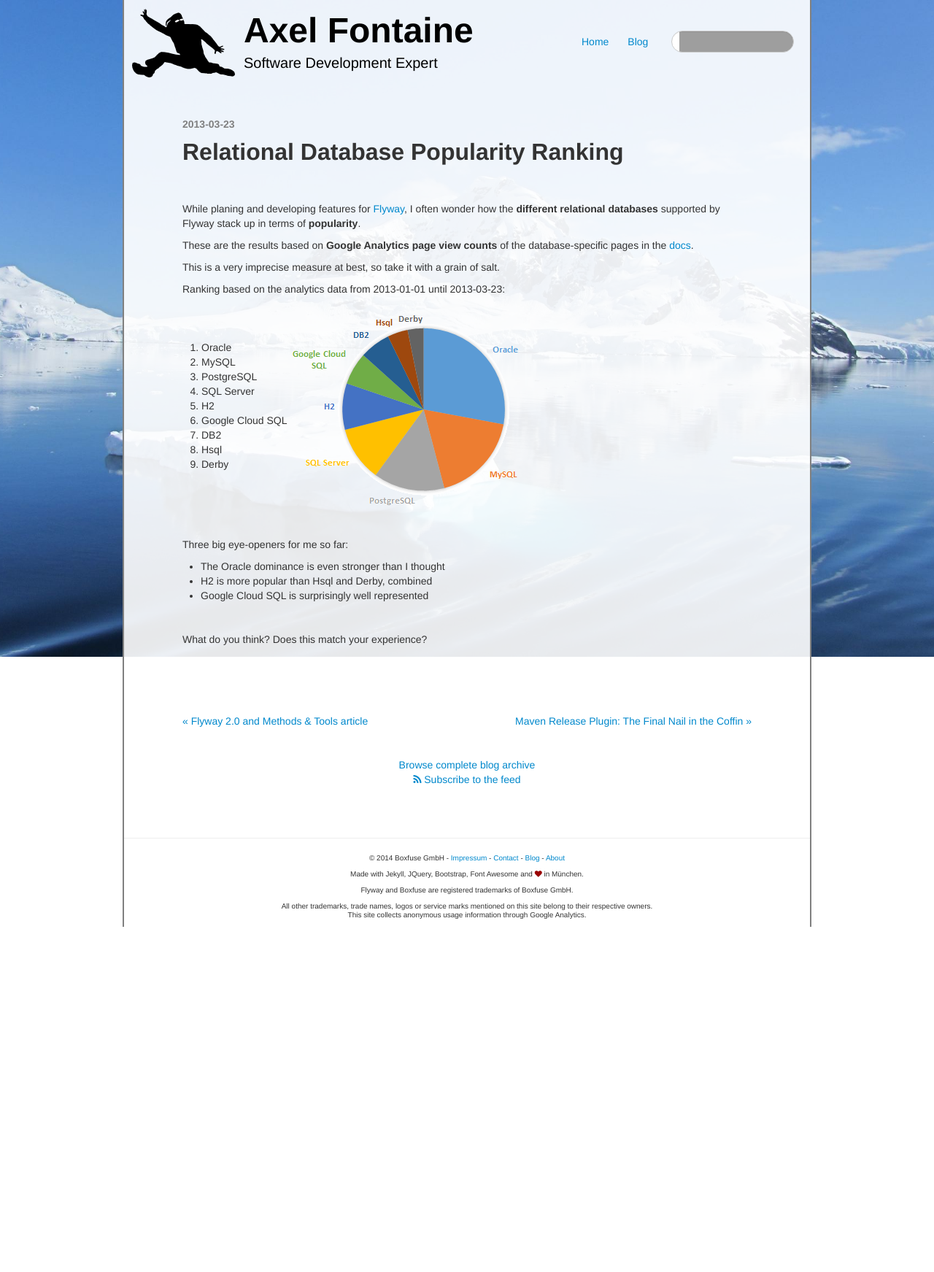
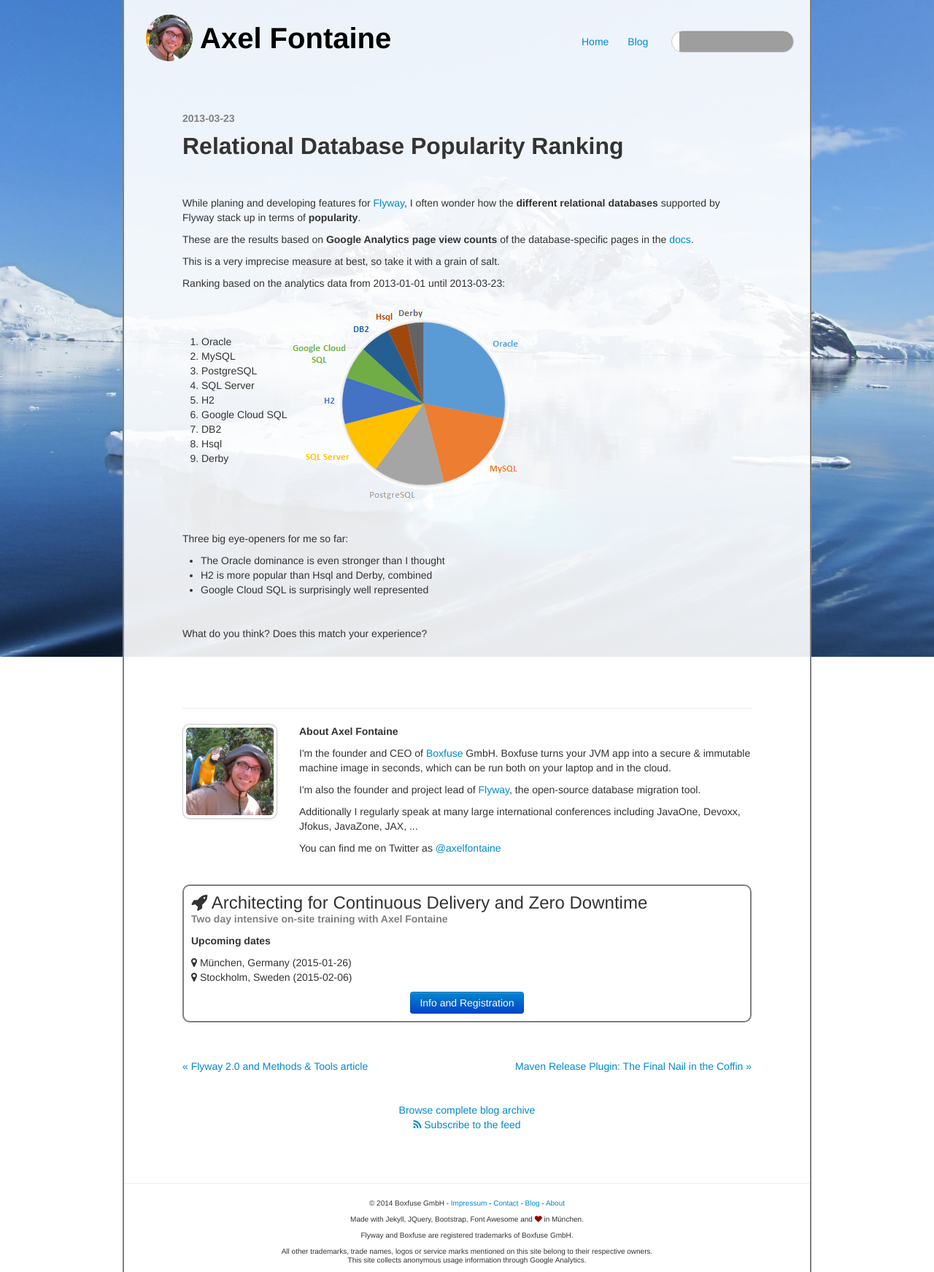
Before and after one commit to axelfontaine/axelfontaine.com, a Jekyll site: the page built from _posts/2013-03-23-relational-database-popularity.html, in a window 1280 px wide. Shown: the whole page at 73% size. Built offline with Jekyll 4.4.1, drawn with Linux system fonts in a browser that asks for light colours; comment, search, counter and statistics services are not loaded; before the commit the page ends 1270 px from its top, so only the background shows below that; grey boxes are pictures that could not be loaded.

Commit message:
Added separate training pages

```diff
--- a/_layouts/blog.html
+++ b/_layouts/blog.html
@@ -9,11 +9,13 @@
         <div class="span1"></div>
         <div class="span10">
             <p class="blog-post-date">{{page.date | date: "%Y-%m-%d"}}</p>
+
             <p class="blog-post-title">{{ page.title }}</p>
 
             {{ content }}
 
             <p>&nbsp;</p>
+
             <div id="social-buttons">
                 <table>
                     <tr>
@@ -31,19 +33,6 @@
                             }(document, "script", "twitter-wjs");</script>
                         </td>
                         <td>
-                            <div id="fb-root"></div>
-                            <div class="fb-like" data-send="false" data-layout="button_count"
-                                 data-width="100" data-show-faces="true"></div>
-                            <script>(function (d, s, id) {
-                                var js, fjs = d.getElementsByTagName(s)[0];
-                                if (d.getElementById(id)) return;
-                                js = d.createElement(s);
-                                js.id = id;
-                                js.src = "http://connect.facebook.net/en_US/all.js#xfbml=1&appId=432044496836765";
-                                fjs.parentNode.insertBefore(js, fjs);
-                            }(document, 'script', 'facebook-jssdk'));</script>
-                        </td>
-                        <td>
                             <g:plusone size="medium"></g:plusone>
                             <script type="text/javascript">
                                 (function () {
@@ -56,13 +45,61 @@
                                 })();
                             </script>
                         </td>
-                        <td>
-                            <script src="http://platform.linkedin.com/in.js" type="text/javascript"></script>
-                            <script type="IN/Share" data-counter="right"></script>
-                        </td>
                     </tr>
                 </table>
             </div>
+
+            <hr>
+        </div>
+        <div class="span1"></div>
+    </div>
+
+    <div class="row">
+        <div class="span1"></div>
+        <div class="span2"><img src="/assets/photos/axel.jpg" alt="Axel" class="img-polaroid"
+                                width="120"/></div>
+        <div class="span8">
+            <p><strong>About Axel Fontaine</strong></p>
+
+            <p>I'm the founder and CEO of <a href="http://boxfuse.com">Boxfuse</a> GmbH. Boxfuse turns your JVM app into
+                a secure &amp; immutable machine image in seconds, which can be run both on your laptop and in the
+                cloud.</p>
+
+            <p>I'm also the founder and project lead of <a href="http://flywaydb.org">Flyway</a>, the open-source
+                database migration tool.</p>
+
+            <p>Additionally I regularly speak at many large international conferences including JavaOne, Devoxx, Jfokus,
+                JavaZone, JAX, ...</p>
+
+            <p>You can find me on Twitter as <a href="http://twitter.com/axelfontaine">@axelfontaine</a></p>
+
+            <p>&nbsp;</p>
+        </div>
+        <div class="span1"></div>
+    </div>
+    <div class="row">
+        <div class="span1"></div>
+        <div class="span10">
+            <div id="training-ad">
+                <div id="training-ad-title">
+
+                    <i class="icon-rocket"></i>
+                    Architecting for Continuous Delivery and Zero Downtime
+                </div>
+                <p id="training-ad-subtitle">Two day intensive on-site training with Axel Fontaine</p>
+
+                <p><strong>Upcoming dates</strong></p>
+
+                <p><i class="icon-map-marker"></i> München, Germany (2015-01-26)<br/>
+                    <i class="icon-map-marker"></i> Stockholm, Sweden (2015-02-06)
+                </ul>
+
+                <div class="call-to-action">
+                    <a href="/training/continuousdelivery.html"
+                       class="btn btn-primary">Info and Registration</a>
+                </div>
+            </div>
+
             <div id="blog-post-nav">
                 {% if page.previous %}
                 <div id="blog-post-previous">
@@ -78,7 +115,8 @@
 
                 <div id="blog-post-archive">
                     <a href="/blog/archive.html">Browse complete blog archive</a><br/>
-                    <a href="/blog/atom.xml"><i class="icon-rss"></i></a> <a href="/blog/atom.xml">Subscribe to the feed</a>
+                    <a href="/blog/atom.xml"><i class="icon-rss"></i></a> <a href="/blog/atom.xml">Subscribe to the
+                    feed</a>
                 </div>
 
             </div>
--- a/_layouts/default.html
+++ b/_layouts/default.html
@@ -3,7 +3,7 @@
 <head>
     <title>
         {% if page.title %} {{ page.title }} -{% endif %}{% if page.category %} {{ page.category }} -{% endif %}
-        Axel Fontaine - Software Development Expert</title>
+        Axel Fontaine - Entrepreneur, Architect, Developer, Trainer, Public Speaker, Author</title>
     <link rel="alternate" type="application/atom+xml" title="Axel Fontaine" href="/blog/atom.xml" />
     <link href="/assets/bootstrap-2.2.2/css/bootstrap.min.css" rel="stylesheet" type="text/css"/>
     <link href="/assets/font-awesome-3.2.1/css/font-awesome.min.css" rel="stylesheet" type="text/css"/>
@@ -29,9 +29,8 @@
 <div id="main" class="container">
     <div id="header" class="row">
         <div class="span8">
-            <div id="logo"><a href="/"><img src="/assets/logo.png" alt="axelfontaine.com"></a></div>
+            <div id="logo"><a href="/"><img src="/assets/photos/axel-cropped.jpg" alt="axelfontaine.com" class="img-circle"></a></div>
             <div id="title"><a href="/">Axel Fontaine</a></div>
-            <div id="subtitle"><a href="/">Software Development Expert</a></div>
         </div>
         <div class="span2">
             <ul class="nav nav-pills">
--- a/assets/axelfontaine.css
+++ b/assets/axelfontaine.css
@@ -10,8 +10,13 @@
 
 #logo {
     float: left;
-    margin-left: 10px;
+    margin-top: 10px;
+    margin-left: 30px;
     margin-right: 10px;
+}
+
+#logo img {
+   width: 64px;
 }
 
 #title a, #subtitle a {
@@ -25,8 +30,9 @@
 #title {
     float: left;
     line-height: 64px;
-    font-size: 48px;
+    font-size: 40px;
     font-weight: bold;
+    margin-top: 10px;
 }
 
 #subtitle {
@@ -254,6 +260,10 @@
     margin-left: 20px;
     margin-right: 20px;
     text-align: center;
+}
+
+#course-continuous-delivery {
+    margin-bottom: 50px;
 }
 
 .course i {
@@ -520,3 +530,65 @@
 .icon-heart {
     color: #990000;
 }
+
+.training .training-type {
+    color: #808080;
+    font-weight: bold;
+}
+
+.training .training-title {
+    font-size: 28px;
+    font-weight: 600;
+}
+
+.training .training-overview {
+    margin-top: 40px;
+}
+
+.training .training-section-head {
+    margin-top: 40px;
+    font-weight: 600;
+    font-size: 18px;
+}
+
+.training .training-program-head {
+    margin-top: 20px;
+    margin-bottom: 0;
+    font-weight: 600;
+}
+
+.training .training-upcoming {
+    padding: 10px;
+    border: 2px #808080 solid;
+    background-color: #ffffff;
+    border-radius: 10px;
+    margin-bottom: 50px;
+}
+
+.training .training-city {
+    padding-top: 5px;
+    font-weight: 600;
+}
+
+.training .training-dates {
+    color: #808080;
+    font-weight: 600;
+}
+
+
+#training-ad {
+    padding: 10px;
+    border: 2px #808080 solid;
+    background-color: #ffffff;
+    border-radius: 10px;
+    margin-bottom: 50px;
+}
+
+#training-ad-title {
+    font-size: 24px;
+}
+
+#training-ad-subtitle {
+    font-weight: bold;
+    color: #808080;
+}
--- a/assets/index.js
+++ b/assets/index.js
@@ -73,7 +73,7 @@
     ],
     ['Jfokus 2015', 'Stockholm', 'Sweden', 59.32893, 18.06491,
         [
-            ['2015-02-05', 'Architecting for Continuous Delivery: from Zero to Hero (2 days)', 'http://www.jfokus.se/jfokus/training.jsp', true],
+            ['2015-02-05', 'Architecting for Continuous Delivery and Zero Downtime (2 days)', 'http://www.jfokus.se/jfokus/training.jsp', true],
             ['2015-02-03', 'Immutable Infrastructure generation: the new App Deployment', 'http://www.jfokus.se/jfokus/talks.jsp#ImmutableInfrastruct', false]
         ]
     ],
```
Also changed, not shown: index.html (+46 -81 lines), training/continuousdelivery.html (added, +166 -0 lines), training/flyway.html (added, +63 -0 lines), assets/clients/flavia.png (added), assets/photos/axel-cropped.jpg (added), assets/photos/devoxx2014.jpg (added), favicon.ico.
